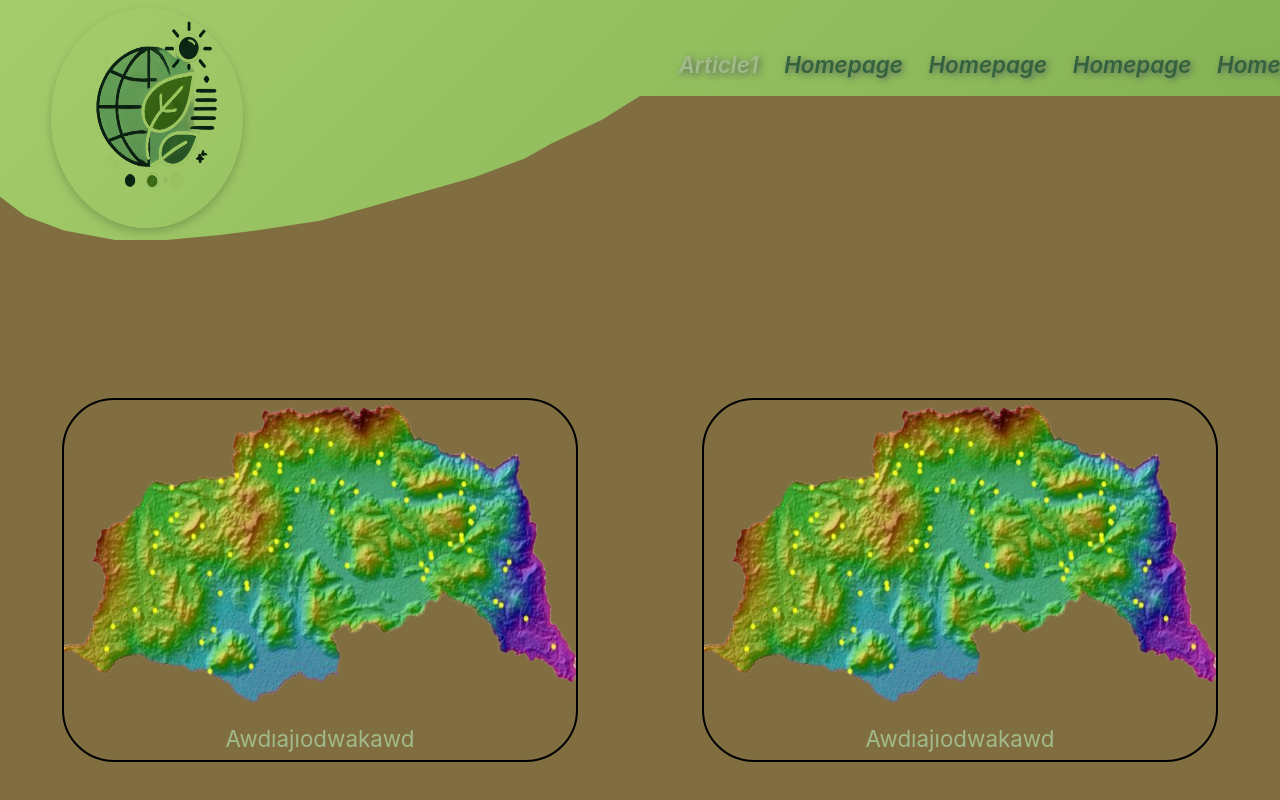
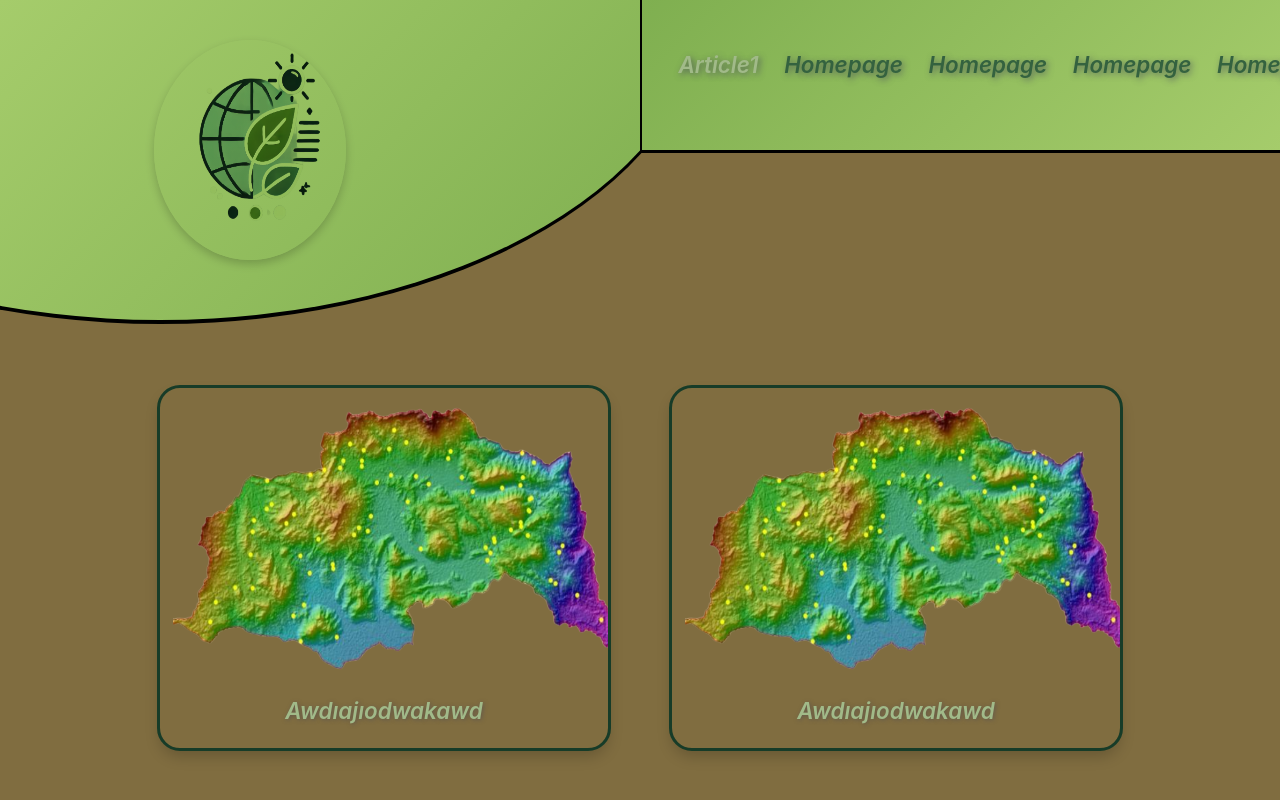
Before and after one commit to Arda-Doruk-Kaytanci/english-version, a React (Create React App) app: page / in a window 1280 px wide. Shown: the top 800 px of the page. Built offline with nearby package versions, Linux system fonts and the light colour scheme.

Commit message:
NavBar Finished

```diff
--- /dev/null
+++ b/ColorPalet.css
@@ -0,0 +1,3 @@
+* {
+    color: #A5CC6B #A1BA89 #92BDA3 #806D40 #B39C4D #768948 #607744 #34623F #1E2F23;
+}
--- a/src/Css Files/ComponentCss/ArticleWidget.css
+++ b/src/Css Files/ComponentCss/ArticleWidget.css
@@ -1,19 +1,38 @@
 .widget-link {
-    height: fit-content;
-    width: 40vw;
-    margin-top: 10vh;
+    height: 45vh;
+    width: 35vw;
+    margin-top: 8vh;
     text-align: center;
     font-size: 1.4rem;
-    outline: 2px solid black;
-    border-radius: 50px;
+    outline: 3px solid #173C28;
+    border-radius: 20px;
     text-decoration: none;
+    overflow: hidden;
+    box-shadow: 0px 8px 15px rgba(0, 0, 0, 0.2);
+    color: #173C28;
+    margin-left: 12.5vw;
+    transition: transform 0.3s ease, box-shadow 0.3s ease;
+
+}
+
+.widget-link:hover {
+    box-shadow: 0px 12px 20px rgba(0, 0, 0, 0.3);
+    transform: scale(1.05);
 }
 
 .widget-img {
-    width: 40vw;
-    height: 40vh;
+    width: 35vw;
+    height: 35vh;
+    border-radius: 20px 20px 0 0;
+    margin-top: 2vh;
+    margin-left: 1vw;
+    margin-right: 1vw;
 }
-figcaption{
+
+figcaption {
     color: #A1BA89;
-    margin-bottom: 1vh;
+    font-style: italic;
+    margin-top: 1vh;
+    font-weight: 600;
+    text-shadow: 1px 1px 4px rgba(66, 68, 90, 0.5);
 }
--- a/src/Css Files/HomePage.css
+++ b/src/Css Files/HomePage.css
@@ -1,8 +1,23 @@
-.article-widget-container{
-    margin-left: 5vw;
+.article-widget-container {
     display: grid;
     row-gap: 10vh;
-    column-gap: 10vw;
     grid-template-columns: 40vw 40vw;
-    width: 90vw;
+    width: fit-content;
 }
+
+.flashbang {
+    position: fixed;
+    top: 0;
+    left: 0;
+    width: 100%;
+    height: 100%;
+    background-color: white;
+    opacity: 0;
+    pointer-events: none;
+    transition: opacity 0.3s ease-out;
+    z-index: 9999;
+}
+
+.flashbang.active {
+    opacity: 1;
+}
--- a/src/Css Files/NavBar.css
+++ b/src/Css Files/NavBar.css
@@ -1,14 +1,46 @@
 .nav-container {
+    position: absolute;
+    top: 4vh;
     width: 100%;
     height: 40vh;
+    margin: 0;
+}
+
+.custom-shape-container {
+    display: flex;
+}
+
+.custom-shape.arda {
+    display: inline-block;
+    width: 50vw;
+    height: 40vh;
+    margin: 0;
+    clip-path: ellipse(85% 100% at 25% 0);
     background: linear-gradient(135deg, #A5CC6B, #7FAF50);
+}
+
+.border-wrapper {
+    position: relative;
+    width: calc(50vw + 4px);
+    height: calc(40vh + 4px);
+    clip-path: ellipse(85% 100% at 25% 0);
+    background: black;
+
+}
+
+.custom-shape.doruk {
+    outline: 3px solid black;
+    display: inline-block;
+    width: 50%;
+    height: 18.7vh;
     margin: 0;
-    clip-path: polygon(0% 0.0%, 0% 61.5%, 2% 67.5%, 5% 72.0%, 9% 75.0%, 13% 75.0%, 17% 73.5%, 20% 72.0%, 25% 69.0%, 29% 64.5%, 33% 60.0%, 37% 55.5%, 41% 49.5%, 43% 45.0%, 47% 37.5%, 50% 30.0%, 100% 30.0%, 100% 0.0%);
+    background: linear-gradient(135deg, #7FAF50, #A5CC6B);
 }
+
 
 .nav-container img {
     margin-top: 1vh;
-    margin-left: 4vw;
+    margin-left: 12vw;
     width: 15vw;
     height: 27.5vh;
     mix-blend-mode: multiply;
@@ -18,7 +50,7 @@
 
 nav {
     width: 45%;
-    height: 40%;
+    height: 20%;
     font-size: 1.4rem;
     margin-right: 2vw;
     align-items: center;
--- a/src/Templates/HomePage.js
+++ b/src/Templates/HomePage.js
@@ -1,17 +1,62 @@
-import React from "react";
-import "../Css Files/HomePage.css"
+import React, { useState, useRef, useEffect } from "react";
+import "../Css Files/HomePage.css";
 import ArticleWidget from "./Components/ArticleWidget";
-import article1Img from "../Images/burdur.png"
+import article1Img from "../Images/burdur.png";
+
 function HomePage() {
+    const [isVisible, setIsVisible] = useState(false);
+    const desoRef = useRef(null);
+
+    const Flashbang = () => {
+        const [isFlashing, setIsFlashing] = useState(false);
+
+        const triggerFlashbang = (duration = 300) => {
+            setIsFlashing(true);
+            setTimeout(() => {
+                setIsFlashing(false);
+            }, duration);
+        };
+
+        useEffect(() => {
+            if (isVisible) {
+                triggerFlashbang();
+            }
+        }, [isVisible]);
+
+        return <div className={`flashbang ${isFlashing ? 'active' : ''}`}></div>;
+    };
+
+    useEffect(() => {
+        const element = desoRef.current;
+
+        const observer = new IntersectionObserver(
+            ([entry]) => setIsVisible(entry.isIntersecting),
+            { threshold: 0.1 }
+        );
+
+        if (element) {
+            observer.observe(element);
+        }
+
+        return () => {
+            if (element) {
+                observer.unobserve(element);
+            }
+        };
+    }, []);
+
     return (
         <div>
+            <Flashbang />
             <div className="article-widget-container">
                 <ArticleWidget link="/articles/article-1" name="Arda" img={article1Img} figcaption="Awdıajıodwakawd" />
                 <ArticleWidget link="/articles/article-1" name="Arda" img={article1Img} figcaption="Awdıajıodwakawd" />
                 <ArticleWidget link="/articles/article-1" name="Arda" img={article1Img} figcaption="Awdıajıodwakawd" />
                 <ArticleWidget link="/articles/article-1" name="Arda" img={article1Img} figcaption="Awdıajıodwakawd" />
+
             </div>
         </div>
-    )
+    );
 }
-export default HomePage
+
+export default HomePage;
--- a/src/Templates/NavBar.js
+++ b/src/Templates/NavBar.js
@@ -11,6 +11,12 @@ const NavBar = forwardRef((props, ref) => {
     }
     return (
         <>
+            <div className="custom-shape-container">
+                <div class="border-wrapper">
+                    <div className="custom-shape arda"></div>
+                </div>
+                <div className="custom-shape doruk"></div>
+            </div>
             <div className="nav-container">
                 <img alt="the logo" src={logoImg}></img>
                 <nav ref={ref}>
@@ -21,6 +27,7 @@ const NavBar = forwardRef((props, ref) => {
                     <Link className="nav-bar-link" to="/" style={{ color: isHere('/') ? "#34623F" : "#A1BA89" }}>Homepage</Link>
                 </nav>
             </div>
+
             <Routes>
                 <Route path="/" element={<HomePage />}></Route>
                 <Route path="/articles/article-1" element={<Article1 />}></Route>
```
Also changed, not shown: 1 other file (tests, documents, lock files or other folders).
